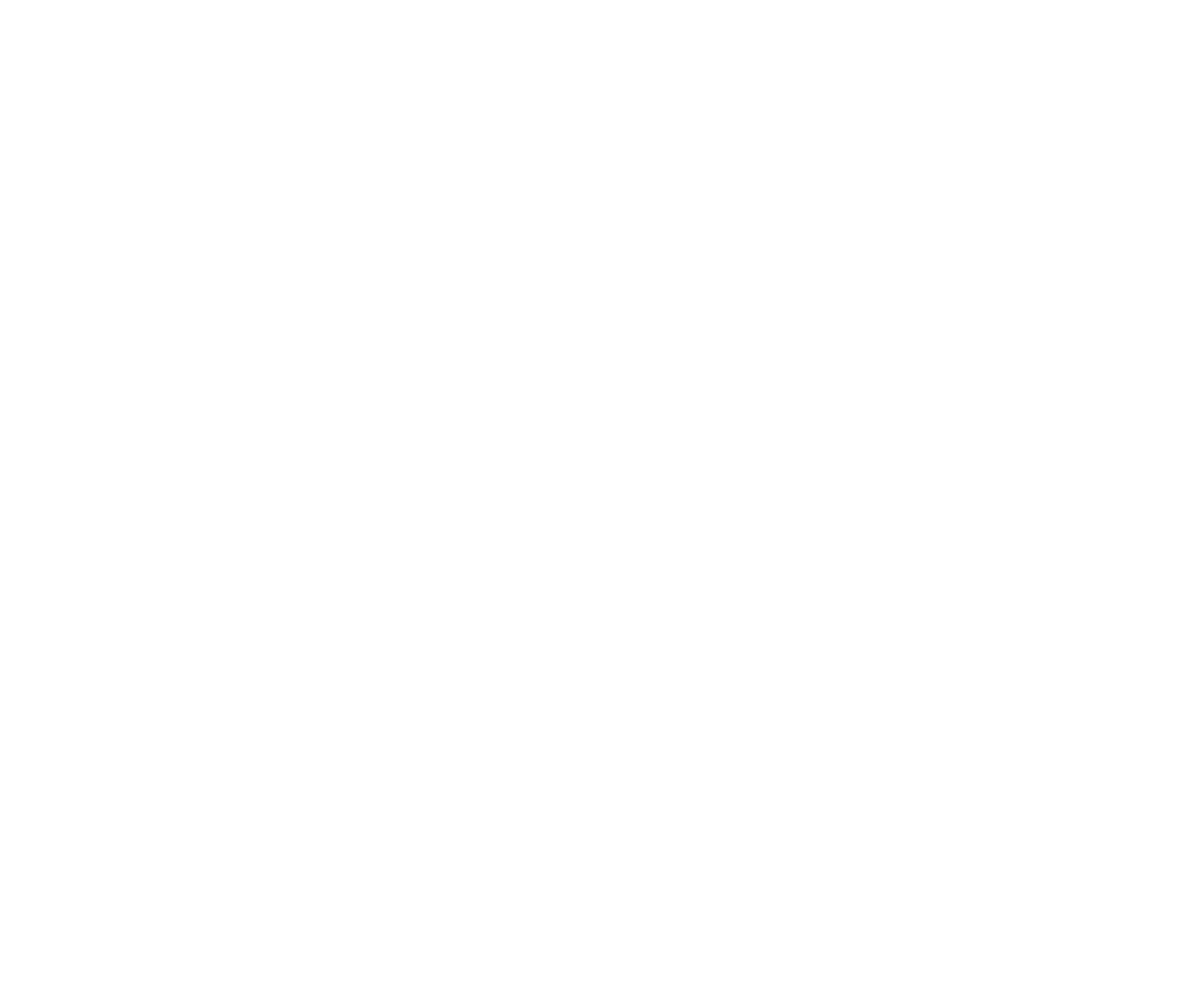
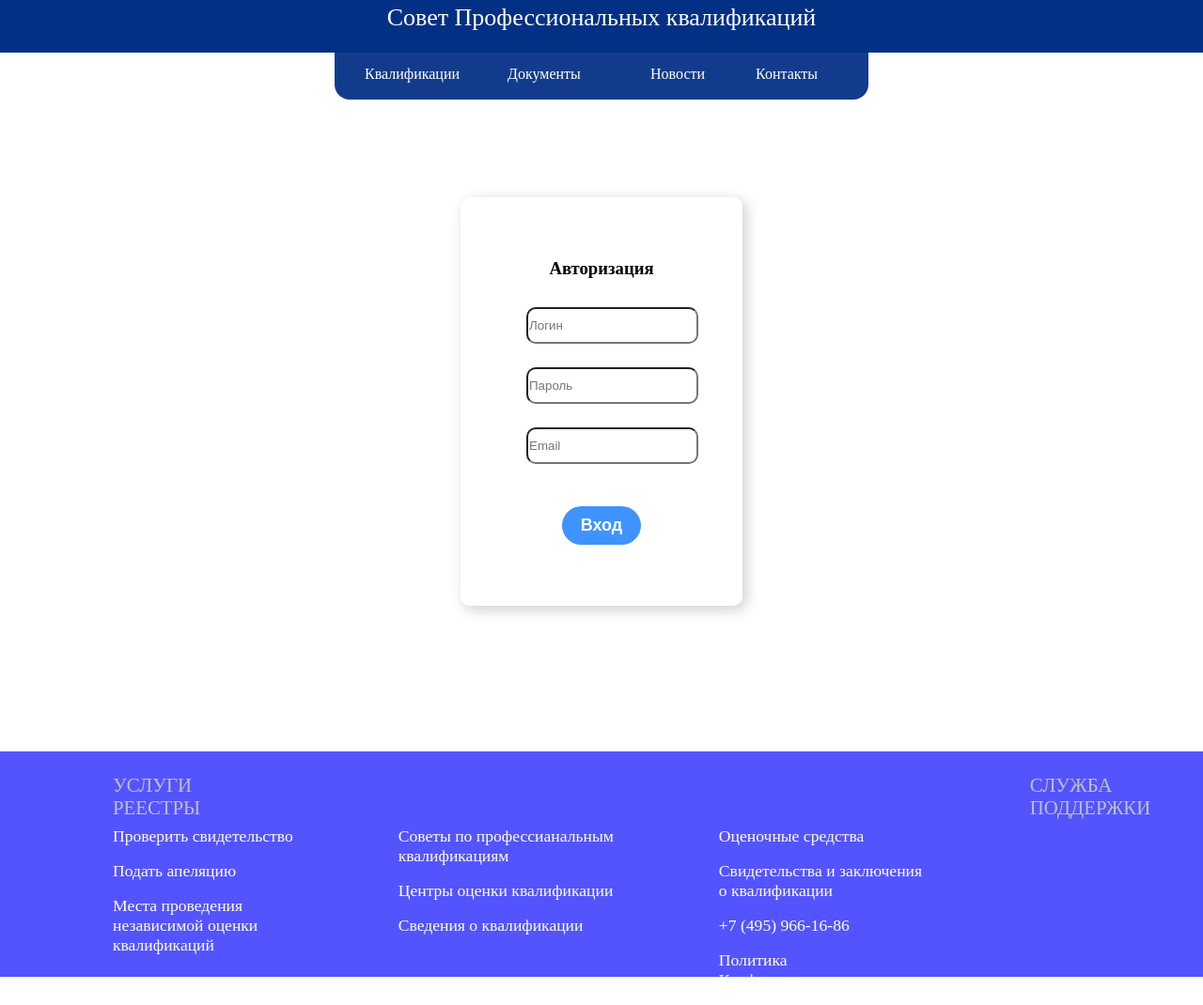
Before and after one commit to GDTuka/ithub_Student_Practic, a website: page pages/login/login.html in a window 1280 px wide. Shown: the whole page at 94% size. Before the commit the page ends 800 px from the top, so only its background shows below. Drawn offline with Linux system fonts and the light colour scheme; files that its build step writes are made by us from their sources; files whose address does not match are found by name.

Commit message:
forma regiter

```diff
--- a/pages/login/login.html
+++ b/pages/login/login.html
@@ -7,9 +7,81 @@
     <meta name="viewport" content="width=device-width, initial-scale=1.0">
     <title>Document</title>
     <link rel="stylesheet" href="css/login.css">
+    <link rel="stylesheet" href="css/shapka.css">
+    <link rel="stylesheet" href="css/fotter.css">
 </head>
 
 <body>
+    <div class="navShapka">
+        <div class="Shapka">
+            <div class="ShapkaTxT">
+                Совет Профессиональных квалификаций
+            </div>
+            <div class="SingIn">
+                <a href="/Login" id="SingIn"></a>
+            </div>
+        </div>
+        <div class="navigation">
+            <div class="navObj navObj1"><a href="/kval">Квалификации</a></div>
+            <div class="navObj navObj2"><a href="/documents">Документы</a></div>
+            <div class="navObj navObj3"><a href="/">Новости</a></div>
+            <div class="navObj navObj4"><a href="/contacts">Контакты</a></div>
+        </div>
+    </div>
+<div class="main">
+    <div class="registration-cssave">
+        <form>
+            <h3 class="text-center">Авторизация</h3>
+            <div class="form-group">
+                <input class="form-control item" type="text" name="username" maxlength="15" minlength="4" pattern="^[a-zA-Z0-9_.-]*$" id="username" placeholder="Логин" required>
+            </div>
+            <div class="form-group">
+                <input class="form-control item" type="password" name="Пароль" minlength="6" id="password" placeholder="Пароль" required>
+            </div>
+            <div class="form-group">
+                <input class="form-control item" type="email" name="email" id="email" placeholder="Email" required>
+            </div>
+            <div class="form-group">
+                <button class="btn btn-primary btn-block create-account" type="submit">Вход</button>
+            </div>
+        </form>
+    </div>
+</div>
+    <footer>
+        <div>
+                <div class="fotterText">
+                    <div class="fotterObjOne">
+                        УСЛУГИ
+                        РЕЕСТРЫ
+
+                    </div>
+                    <div class="fotterPhone">
+                        СЛУЖБА ПОДДЕРЖКИ
+                    </div>
+                </div>
+                    <div class="fotterInfo">
+                    <ul class="fotterSpisok">
+                            <li class="fotterLi"><a href="______" class="fotterLink">Проверить свидетельство</a></li>
+                        <li class="fotterLi"><a href="______" class="fotterLink">Подать апеляцию</a></li>
+                        <li class="fotterLi"><a href="______" class="fotterLink">Места проведения<br>независимой оценки<br>квалификаций</a></li>
+                    </ul>
+                    <ul class="fotterSpisok">
+                        <li class="fotterLi"><a href="______" class="fotterLink">Советы по профессианальным<br>квалификациям</a></li>
+                        <li class="fotterLi"><a href="______" class="fotterLink">Центры оценки квалификации</a></li>
+                        <li class="fotterLi"><a href="______" class="fotterLink">Сведения о квалификации</a></li>
+                    </ul>
+                    <ul class="fotterSpisok">
+                        <li class="fotterLi"><a href="______" class="fotterLink">Оценочные средства</a></li>
+                        <li class="fotterLi"><a href="______" class="fotterLink">Свидетельства и заключения<br>о квалификации</a></li>
+                    </ul>
+
+                    <ul class="fotterSpisok">
+                        <li class="fotterLi"><a href="______" class="fotterLink">+7 (495) 966-16-86</a></li>
+                        <li class="fotterLi"><a href="______" class="fotterLink">Политика<br>Конфиденциальности</a></li>
+                    </ul>
+                </div>
+        <div class="fotterPodvalNiz">
+    </footer>
 
     <script src="js/login.js">
 
--- a/public/css/fotter.css
+++ b/public/css/fotter.css
@@ -8,7 +8,7 @@
    }
 
 .fotterObjOne {
-    font-size: 20px;
+    font-size: 2.6vh;
     padding-top: 3vh;
     padding-left: 15vh;
 
@@ -17,7 +17,7 @@
 }
 
 .fotterInfo {
-    font-size: 17px;
+    font-size: 2.2vh;
     padding-top: 1vh;
     padding-left: 15vh;
     color: white;
@@ -60,7 +60,7 @@
     padding-top: 3vh;
     padding-left: 78vh;
     color: #C0C0C0;
-    font-size: 20px;
+    font-size: 2.6vh;
 }
 
 /* .fotterPodvalNiz {
--- a/public/css/login.css
+++ b/public/css/login.css
@@ -0,0 +1,47 @@
+* {
+    margin: 0;
+    padding: 0;
+}
+.main {
+    height: 80vh;
+    width: 100%;
+}
+
+
+  .registration-cssave{
+    padding:50px 0;
+    display: flex;
+    justify-content: center;
+  }
+
+  .registration-cssave form {
+    max-width:20vh;
+    padding:65px 70px;
+    border-radius:10px;
+    box-shadow:4px 4px 15px rgba(0, 0, 0, 0.2);
+    background-color:#fff;
+    text-align: center;
+
+  }
+
+  .registration-cssave form h3 {
+    font-weight:bold;
+    margin-bottom:30px;
+  }
+
+  .registration-cssave .item {
+    border-radius:10px;
+    margin-bottom:25px;
+    padding:10px 1px;
+  }
+
+  .registration-cssave .create-account {
+    border-radius:30px;
+    padding:10px 20px;
+    font-size:18px;
+    font-weight:bold;
+    background-color:#3f93ff;
+    border:none;
+    color:white;
+    margin-top:20px;
+  }
--- a/public/css/shapka.css
+++ b/public/css/shapka.css
@@ -1,3 +1,10 @@
+a {
+    text-decoration: none;
+    color: white;
+}
+a:hover {
+    color: gray;
+}
 .navShapka{
     width: 100%;
     height: 10vh;
```
